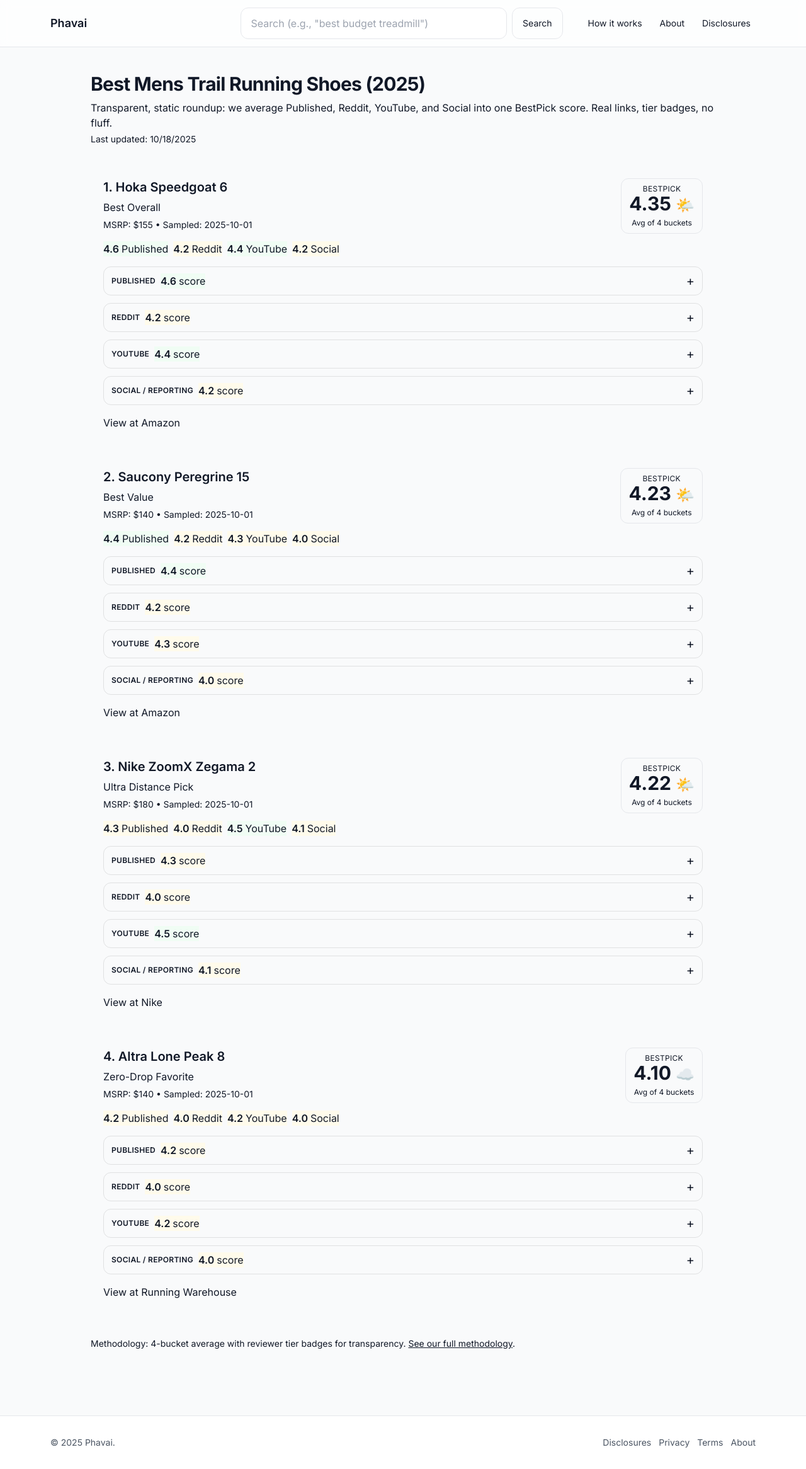
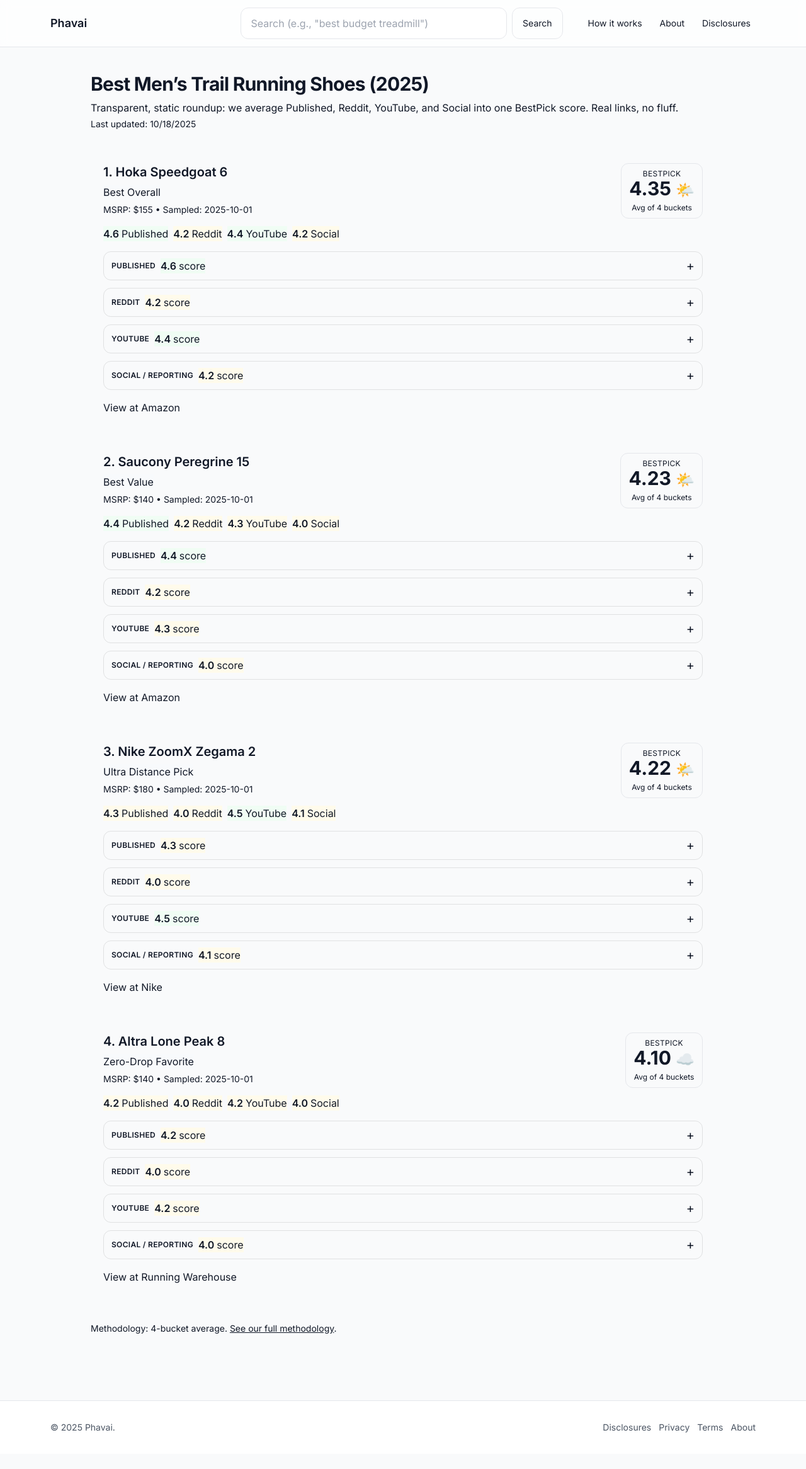
Before and after one commit to bencastleyardley/phavai, a Next.js app: page /best-mens-trail-running-shoes in a window 1280 px wide. Shown: the whole page at 63% size. After the commit the page ends 2308 px from the top, so only its background shows below. Built offline with nearby package versions, Linux system fonts and the light colour scheme.

Commit message:
fix: BestList only takes {items}; remove unused 'vertical' prop

```diff
--- a/app/best-mens-trail-running-shoes/page.tsx
+++ b/app/best-mens-trail-running-shoes/page.tsx
@@ -2,11 +2,10 @@
 import fs from "node:fs";
 import path from "node:path";
 import BestList, { type Product } from "@/components/BestList";
-import { loadTierConfig } from "@/lib/tiers";
 
-const TITLE = "Best Mens Trail Running Shoes (2025)";
+const TITLE = "Best Men’s Trail Running Shoes (2025)";
 const DESCRIPTION =
-  "Transparent, static roundup: we average Published, Reddit, YouTube, and Social into one BestPick score. Real links, tier badges, no fluff.";
+  "Transparent, static roundup: we average Published, Reddit, YouTube, and Social into one BestPick score. Real links, no fluff.";
 
 export const metadata: Metadata = {
   title: TITLE,
@@ -21,16 +20,8 @@
   return JSON.parse(fs.readFileSync(file, "utf-8")) as Product[];
 }
 
-function tierMapForClient() {
-  const cfg = loadTierConfig("trail-running-shoes");
-  const map: Record<string, { badge: string; tip: string }> = {};
-  for (const t of cfg.tiers) for (const d of t.domains) map[d] = { badge: t.emoji, tip: `${t.label}: ${t.why_trusted}` };
-  return map;
-}
-
 export default function Page() {
   const items = loadProducts();
-  const tiers = tierMapForClient();
 
   const jsonLd = {
     "@context": "https://schema.org",
@@ -49,15 +40,14 @@
   return (
     <main className="mx-auto max-w-5xl px-4 py-10">
       <script type="application/ld+json" dangerouslySetInnerHTML={{ __html: JSON.stringify(jsonLd) }} />
-      <script dangerouslySetInnerHTML={{ __html: `window.__TIERS__=${JSON.stringify(tiers)}` }} />
       <header className="mb-8">
         <h1 className="text-3xl font-bold tracking-tight">{TITLE}</h1>
-        <p className="mt-2 text-muted-foreground">{DESCRIPTION}</p>
-        <p className="mt-1 text-sm text-muted-foreground">Last updated: {new Date().toLocaleDateString()}</p>
+        <p className="mt-2 muted">{DESCRIPTION}</p>
+        <p className="mt-1 text-sm muted">Last updated: {new Date().toLocaleDateString()}</p>
       </header>
-      <BestList items={items} vertical="trail-running-shoes" />
-      <footer className="mt-10 text-sm text-muted-foreground">
-        Methodology: 4-bucket average with reviewer tier badges for transparency.{" "}
+      <BestList items={items} />
+      <footer className="mt-10 text-sm muted">
+        Methodology: 4-bucket average.{" "}
         <a className="underline hover:no-underline" href="/methodology">See our full methodology</a>.
       </footer>
     </main>
--- a/app/best-womens-trail-running-shoes/page.tsx
+++ b/app/best-womens-trail-running-shoes/page.tsx
@@ -2,11 +2,10 @@
 import fs from "node:fs";
 import path from "node:path";
 import BestList, { type Product } from "@/components/BestList";
-import { loadTierConfig } from "@/lib/tiers";
 
 const TITLE = "Best Women’s Trail Running Shoes (2025)";
 const DESCRIPTION =
-  "Trusted, static roundup: averaged sentiment from Published, Reddit, YouTube, and Social into one BestPick score. Tier badges + transparent sources.";
+  "Trusted, static roundup: averaged sentiment from Published, Reddit, YouTube, and Social into one BestPick score.";
 
 export const metadata: Metadata = {
   title: TITLE,
@@ -21,16 +20,8 @@
   return JSON.parse(fs.readFileSync(file, "utf-8")) as Product[];
 }
 
-function tierMapForClient() {
-  const cfg = loadTierConfig("trail-running-shoes");
-  const map: Record<string, { badge: string; tip: string }> = {};
-  for (const t of cfg.tiers) for (const d of t.domains) map[d] = { badge: t.emoji, tip: `${t.label}: ${t.why_trusted}` };
-  return map;
-}
-
 export default function Page() {
   const items = loadProducts();
-  const tiers = tierMapForClient();
 
   const jsonLd = {
     "@context": "https://schema.org",
@@ -49,15 +40,14 @@
   return (
     <main className="mx-auto max-w-5xl px-4 py-10">
       <script type="application/ld+json" dangerouslySetInnerHTML={{ __html: JSON.stringify(jsonLd) }} />
-      <script dangerouslySetInnerHTML={{ __html: `window.__TIERS__=${JSON.stringify(tiers)}` }} />
       <header className="mb-8">
         <h1 className="text-3xl font-bold tracking-tight">{TITLE}</h1>
-        <p className="mt-2 text-muted-foreground">{DESCRIPTION}</p>
-        <p className="mt-1 text-sm text-muted-foreground">Last updated: {new Date().toLocaleDateString()}</p>
+        <p className="mt-2 muted">{DESCRIPTION}</p>
+        <p className="mt-1 text-sm muted">Last updated: {new Date().toLocaleDateString()}</p>
       </header>
-      <BestList items={items} vertical="trail-running-shoes" />
-      <footer className="mt-10 text-sm text-muted-foreground">
-        Methodology: 4-bucket average with reviewer tier badges for transparency.{" "}
+      <BestList items={items} />
+      <footer className="mt-10 text-sm muted">
+        Methodology: 4-bucket average.{" "}
         <a className="underline hover:no-underline" href="/methodology">See our full methodology</a>.
       </footer>
     </main>
```
